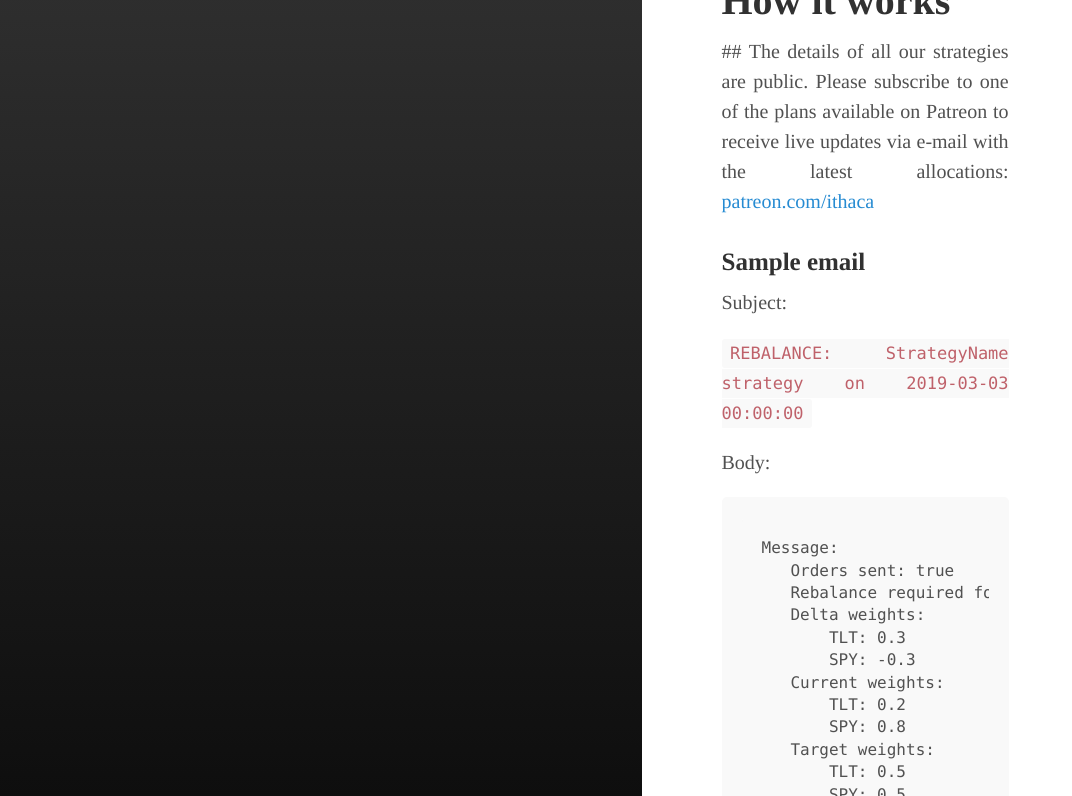
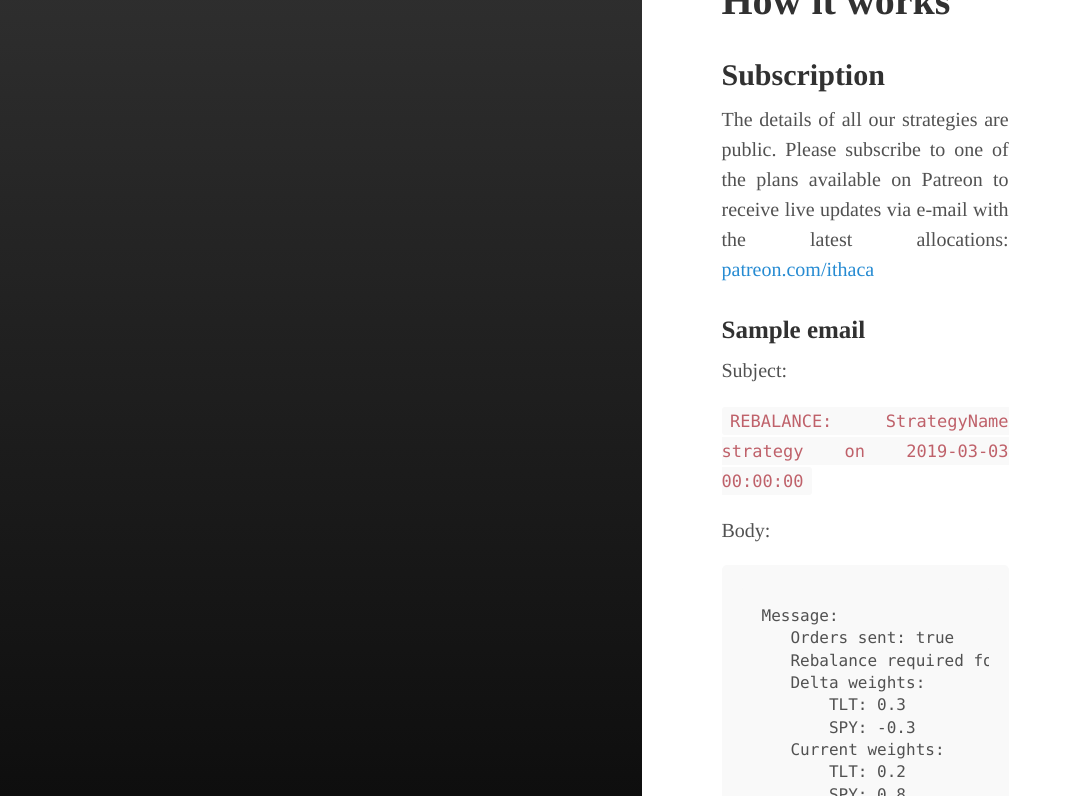
Before and after one commit to IthacaResearch/ithacaresearch.github.io, a Jekyll site: the page built from category/how-it-works.md, in a window 1280 px wide and 900 px high, cut to the strip 104-900 px from the top of the window. Shown: the whole strip, without its empty margins (0-1072 px from the left). Built offline with Jekyll 4.4.1, drawn with Linux system fonts in a browser that asks for light colours.

Commit message:
Update how-it-works.md

```diff
--- a/category/how-it-works.md
+++ b/category/how-it-works.md
@@ -4,7 +4,7 @@ title: How it works
 sidebar_sort_order: 800
 ---
 
-##
+## Subscription
 The details of all our strategies are public. Please subscribe to one of the plans available on Patreon to receive live updates via e-mail with the latest allocations: [patreon.com/ithaca](https://www.patreon.com/ithaca "Go to Patreon page")
 
 ### Sample email
```
